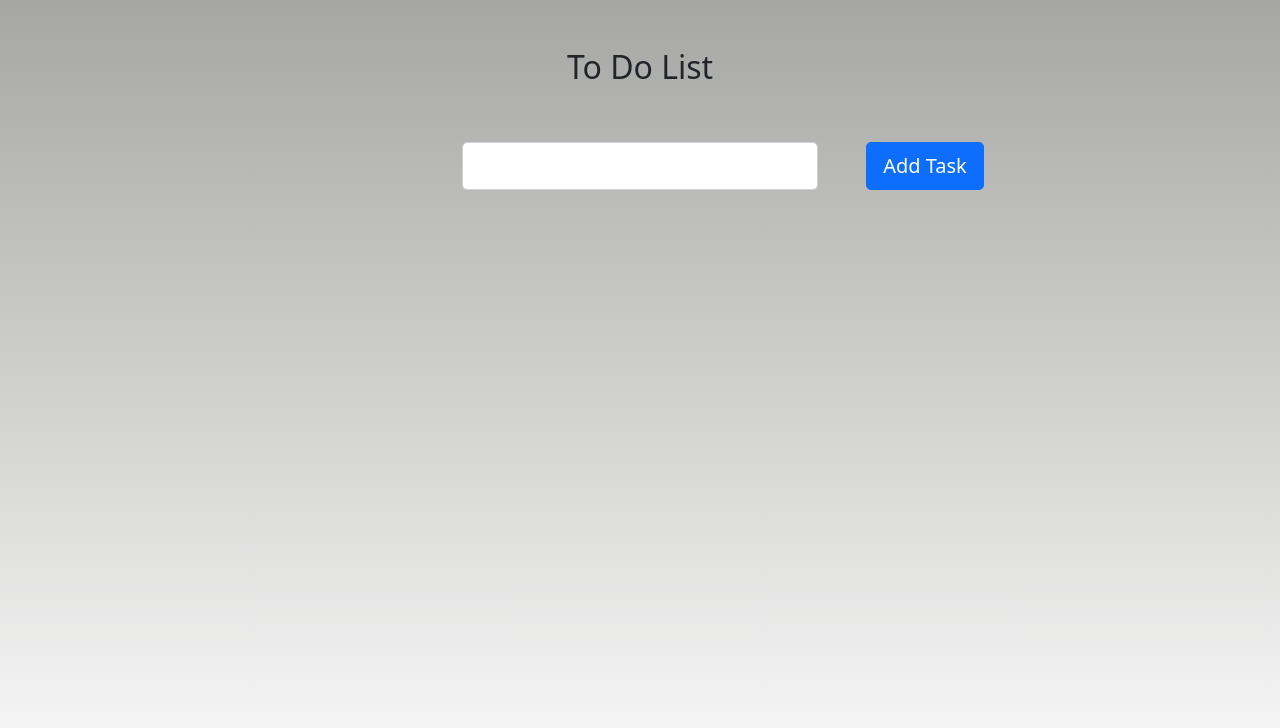
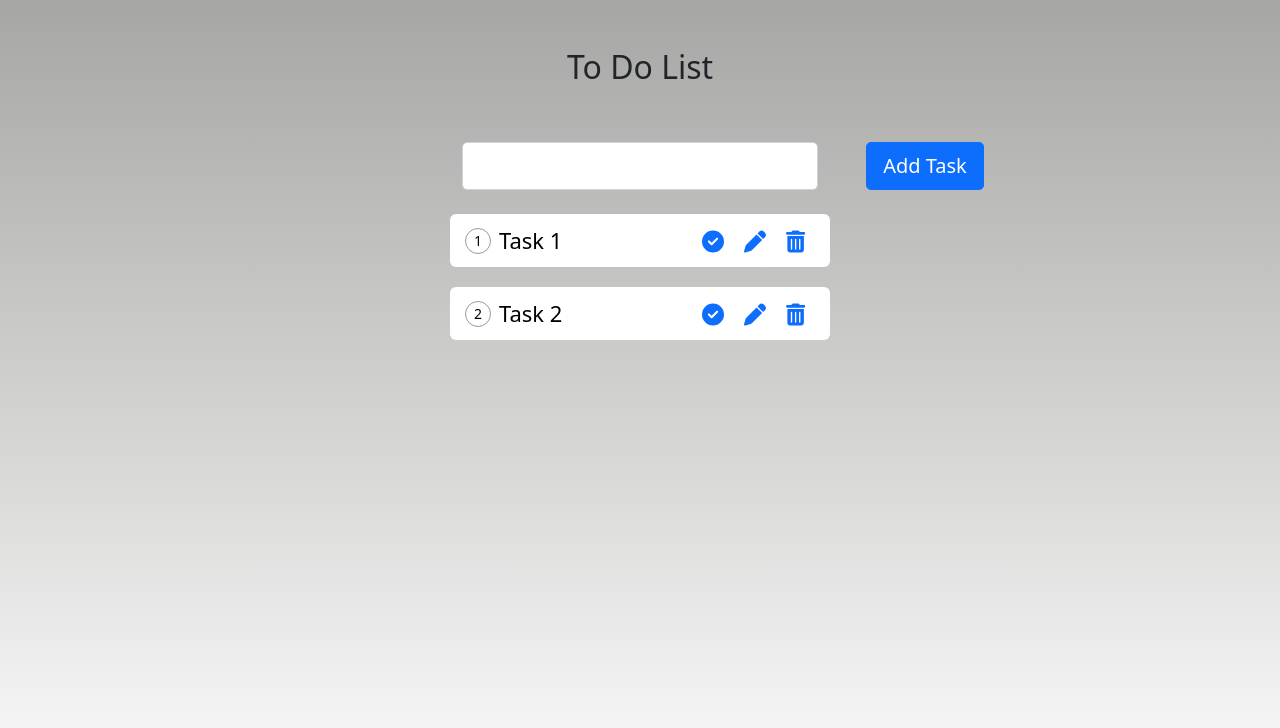
Before and after one commit to amals007/To-Do-Listings-react, a React (Create React App) app: page / in a window 1280 px wide. Shown: the top 728 px of the page. Built offline with nearby package versions, Linux system fonts and the light colour scheme.

Commit message:
mark done is added

```diff
--- a/src/App.css
+++ b/src/App.css
@@ -44,12 +44,12 @@ position: relative;
 
 
 }
-/* .taskBg .done .taskText{
-  color: #fff;
+.taskBg .done .taskText{
+
   text-decoration: line-through;
   opacity: 0.3;
 
-} */
+}
 .taskBg .iconsWrap{
   position: absolute;
   top: 50%;
@@ -63,7 +63,7 @@ position: relative;
   display: inline-block;
   margin: 0px 10px 0 10px;
   cursor: pointer;
-  color: #00ff89;
+  color: #0d6efd;
 }
 .taskBg .iconsWrap span :hover{
   color: yellow;
--- a/src/App.js
+++ b/src/App.js
@@ -7,7 +7,10 @@ import "bootstrap/dist/css/bootstrap.min.css";
 import "./App.css";
 
 function App() {
-  const [toDo, setToDo] = useState([]);
+  const [toDo, setToDo] = useState([
+  {"id": 1, 'title': 'Task 1', "status": false},
+  {"id": 2, 'title': 'Task 2', "status": false}
+]);
 
   // Temp State
   const [newTask, setNewTask] = useState("");
@@ -19,7 +22,7 @@ function App() {
       let num = toDo.length + 1;
       let newEntry = { id: num, title: newTask, status: false };
       setToDo([...toDo, newEntry]);
-
+localStorage.setItem(toDo)
       setNewTask("");
     }
   };
@@ -31,17 +34,17 @@ function App() {
   };
 
   // mark task as done or completed
-  // const markDone = (id) => {
-  //   let newTasks = toDo.map((task) => {
-  //     if (task.id === id) {
-  //       console.log({ ...task, status: !task.status });
-  //       return { ...task, status: !task.status };
-  //     }
+  const markDone = (id) => {
+    let newTasks = toDo.map((task) => {
+      if (task.id === id) {
+        console.log({ ...task, status: !task.status });
+        return { ...task, status: !task.status };
+      }
 
-  //     return task;
-  //   });
-  //   setToDo(newTasks);
-  // };
+      return task;
+    });
+    setToDo(newTasks);
+  };
 
   // cancel Update
   const cancelUpdate = (id) => {
@@ -92,7 +95,7 @@ function App() {
 
       <ToDo
         toDo={toDo}
-        // markDone={markDone}
+        markDone={markDone}
         setUpdateData={setUpdateData}
         deleteTask={deleteTask}
       />
--- a/src/components/ToDo.js
+++ b/src/components/ToDo.js
@@ -1,12 +1,12 @@
 import React from "react";
 import { FontAwesomeIcon } from "@fortawesome/react-fontawesome";
 import {
-
   faPen,
   faTrashCan,
+  faCircleCheck,
 } from "@fortawesome/free-solid-svg-icons";
 
-function ToDo({ toDo, setUpdateData, deleteTask }) {
+function ToDo({ toDo, setUpdateData, deleteTask, markDone }) {
   return (
     <>
       {toDo &&
@@ -14,23 +14,21 @@ function ToDo({ toDo, setUpdateData, deleteTask }) {
           .sort((a, b) => (a.id > b.id ? 1 : -1))
           .map((task, index) => {
             return (
-              <div  id={task.id}>
-               <div className="row">
+              <div id={task.id}>
+                <div className="row">
                   <div className="col-4"></div>
                   <div className="taskBg col-4">
-                    {/* <div className={task.status ? "done" : ""}> */}
-
-                    <div>
+                    <div className={task.status ? "done" : ""}>
                       <span className="taskNumber">{index + 1}</span>
                       <span className="taskText">{task.title}</span>
                     </div>
                     <div className="iconsWrap">
-                      {/* <span
+                      <span
                         title="Completed / Not Completed"
                         onClick={() => markDone(task.id)}
                       >
                         <FontAwesomeIcon icon={faCircleCheck} />
-                      </span> */}
+                      </span>
                       {task.status ? null : (
                         <span
                           title="Edit"
@@ -42,18 +40,23 @@ function ToDo({ toDo, setUpdateData, deleteTask }) {
                             })
                           }
                         >
-                          <FontAwesomeIcon className="fontAwesomeIconColor" icon={faPen} />
+                          <FontAwesomeIcon
+                            className="fontAwesomeIconColor"
+                            icon={faPen}
+                          />
                         </span>
                       )}
 
                       <span title="Delete" onClick={() => deleteTask(task.id)}>
-                        <FontAwesomeIcon className="fontAwesomeIconColor" icon={faTrashCan} />
+                        <FontAwesomeIcon
+                          className="fontAwesomeIconColor"
+                          icon={faTrashCan}
+                        />
                       </span>
                     </div>
                   </div>
                   <div className="col-4"></div>
-
-               </div>
+                </div>
               </div>
             );
           })}
```
